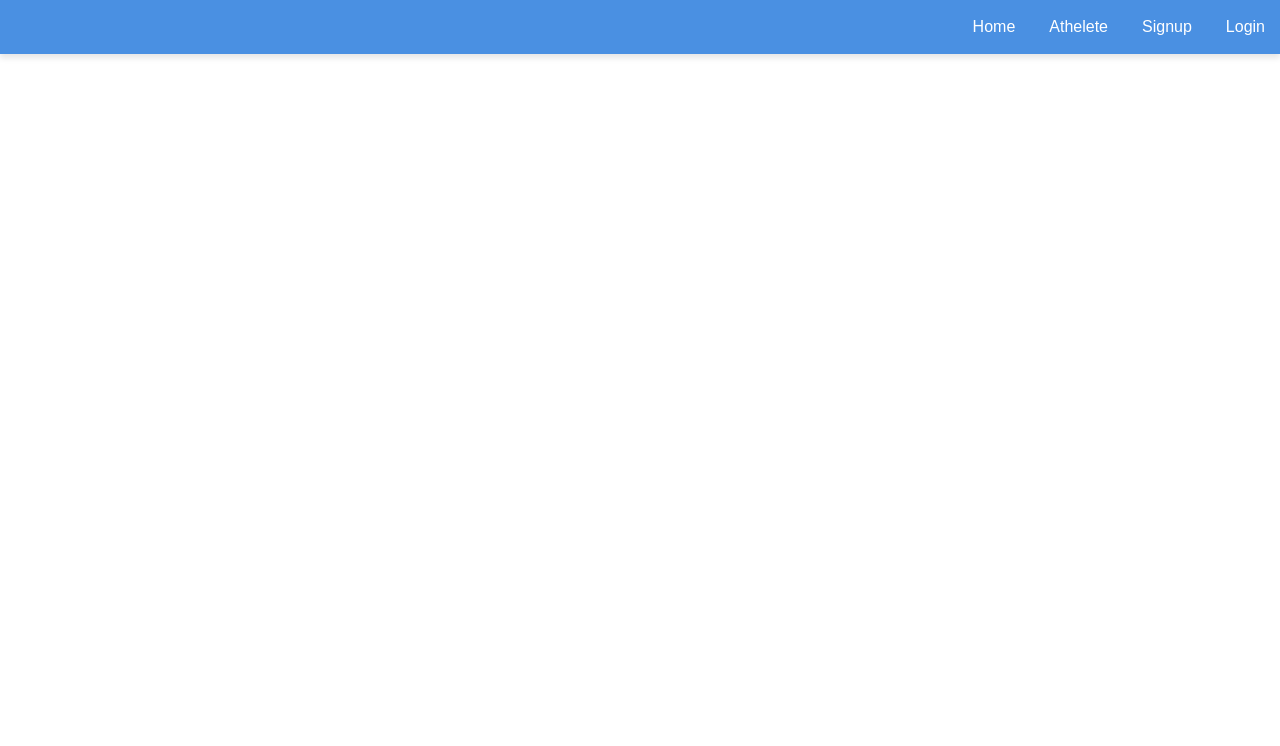
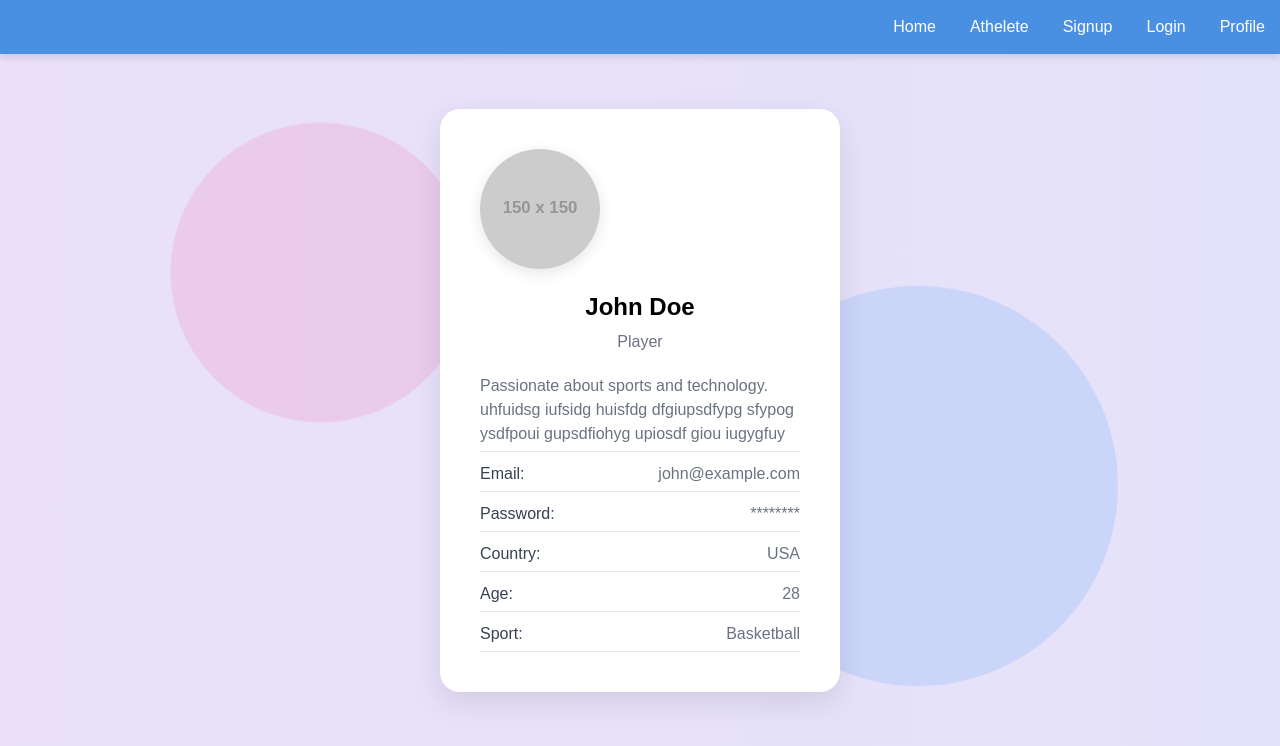
Before and after one commit to Ashutosh-kumar-code/athlete-mern, a React (Vite) app: page /profile in a window 1280 px wide. Shown: the top 746 px of the page. Built offline with nearby package versions, Linux system fonts and the light colour scheme.

Commit message:
make profile animarted page

```diff
--- a/src/App.tsx
+++ b/src/App.tsx
@@ -6,6 +6,7 @@ import AtheleteDetail from './pages/athelete/AtheleteDetail';
 import Login from './pages/login/Login'
 import Signup from './pages/signup/Signup'
 import { BrowserRouter, Routes, Route } from "react-router-dom";
+import ProfilePage from './pages/Profile/ProfilePage';
 
 
 const Navigation = [
@@ -14,6 +15,7 @@ const Navigation = [
   { path: "/sign-up", element: <Signup /> },
   { path: "/athelete", element: <Athelete /> },
   { path: "/athelete-detail", element: <AtheleteDetail /> },
+  { path: "/profile", element: <ProfilePage /> },
 
 
 ];
--- a/src/components/header/Header.tsx
+++ b/src/components/header/Header.tsx
@@ -19,6 +19,9 @@ const Header = () => {
           <li>
             <Link to="/login">Login</Link>
           </li>
+          <li>
+            <Link to="/profile">Profile</Link>
+          </li>
 
         </ul>
       </nav>
--- /dev/null
+++ b/src/pages/Profile/ProfilePage.css
@@ -0,0 +1,114 @@
+/* Background animation */
+.profile-container {
+    position: relative;
+    min-height: 100vh;
+    background-color: #f0f4f8;
+    display: flex;
+    justify-content: center;
+    align-items: center;
+    overflow: hidden;
+  }
+
+  .background-animation {
+    position: absolute;
+    inset: 0;
+    background: linear-gradient(270deg, #93c5fd, #d8b4fe, #f9a8d4);
+    background-size: 600% 600%;
+    animation: gradientRotate 20s infinite linear;
+    opacity: 0.3;
+  }
+
+  @keyframes gradientRotate {
+    0% { background-position: 0% 50%; }
+    50% { background-position: 100% 50%; }
+    100% { background-position: 0% 50%; }
+  }
+
+  .circle {
+    position: absolute;
+    border-radius: 50%;
+    opacity: 0.2;
+  }
+
+  .circle1 {
+    width: 300px;
+    height: 300px;
+    background-color: #f472b6;
+    top: 10%;
+    left: 10%;
+    animation: float1 15s infinite ease-in-out;
+  }
+
+  .circle2 {
+    width: 400px;
+    height: 400px;
+    background-color: #60a5fa;
+    bottom: 10%;
+    right: 10%;
+    animation: float2 18s infinite ease-in-out;
+  }
+
+  @keyframes float1 {
+    0%, 100% { transform: translate(0, 0); }
+    50% { transform: translate(50px, 50px); }
+  }
+
+  @keyframes float2 {
+    0%, 100% { transform: translate(0, 0); }
+    50% { transform: translate(-50px, -50px); }
+  }
+
+  .profile-card {
+    position: relative;
+    background: #fff;
+    padding: 40px;
+    border-radius: 20px;
+    box-shadow: 0 10px 30px rgba(0, 0, 0, 0.1);
+    max-width: 400px;
+    width: 100%;
+  }
+
+  .profile-header {
+    text-align: center;
+  }
+
+  .profile-image {
+    width: 120px;
+    height: 120px;
+    border-radius: 50%;
+    margin-bottom: 20px;
+    box-shadow: 0 4px 15px rgba(0, 0, 0, 0.1);
+  }
+
+  .profile-name {
+    font-size: 24px;
+    font-weight: bold;
+    margin-bottom: 5px;
+  }
+
+  .profile-role {
+    color: #6b7280;
+    margin-bottom: 20px;
+  }
+
+  .profile-details {
+    display: flex;
+    flex-direction: column;
+    gap: 10px;
+  }
+
+  .profile-field {
+    display: flex;
+    justify-content: space-between;
+    border-bottom: 1px solid #e5e7eb;
+    padding-bottom: 5px;
+  }
+
+  .field-label {
+    font-weight: 500;
+    color: #374151;
+  }
+
+  .field-value {
+    color: #6b7280;
+  }
--- /dev/null
+++ b/src/pages/Profile/ProfilePage.tsx
@@ -0,0 +1,53 @@
+import { useState } from "react";
+import "./ProfilePage.css";
+
+export default function ProfilePage() {
+  const [profile] = useState({
+    name: "John Doe",
+    email: "john@example.com",
+    password: "********",
+    bio: "Passionate about sports and technology. uhfuidsg iufsidg huisfdg dfgiupsdfypg sfypog ysdfpoui gupsdfiohyg upiosdf giou iugygfuy",
+    userRole: "Player",
+    country: "USA",
+    age: "28",
+    sport: "Basketball",
+  });
+
+  return (
+    <>
+    <div className="profile-container">
+      <div className="background-animation"></div>
+      <div className="circle circle1"></div>
+      <div className="circle circle2"></div>
+      <div className="profile-card">
+        <div className="profile-header">
+          <img
+            src="https://via.placeholder.com/150"
+            alt="Profile"
+            className="profile-image"
+          />
+          <h2 className="profile-name">{profile.name}</h2>
+          <p className="profile-role">{profile.userRole}</p>
+        </div>
+        <div className="profile-details">
+          <ProfileField label="" value={profile.bio} />
+          <ProfileField label="Email" value={profile.email} />
+          <ProfileField label="Password" value={profile.password} />
+          <ProfileField label="Country" value={profile.country} />
+          <ProfileField label="Age" value={profile.age} />
+          <ProfileField label="Sport" value={profile.sport} />
+        </div>
+      </div>
+    </div>
+    </>
+  );
+}
+
+function ProfileField({ label, value }: { label: string; value: string }) {
+  return (
+    <div className="profile-field">
+     {label &&  <span className="field-label">{label}:</span> }
+      <span className="field-value">{value}</span>
+    </div>
+  );
+}
--- a/src/pages/signup/Signup.tsx
+++ b/src/pages/signup/Signup.tsx
@@ -40,7 +40,6 @@ const Signup: React.FC = () => {
     country: "",
     age: "",
     sport: "",
-
   });
 
   const [showPassword, setShowPassword] = useState<{ password: boolean }>({
```
